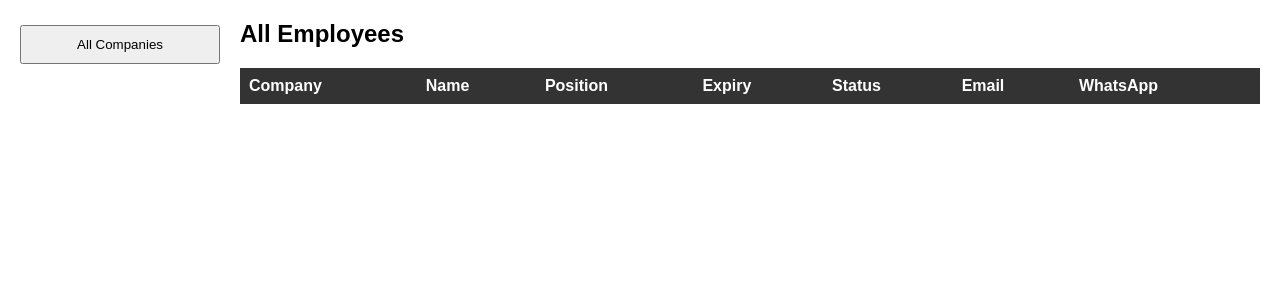
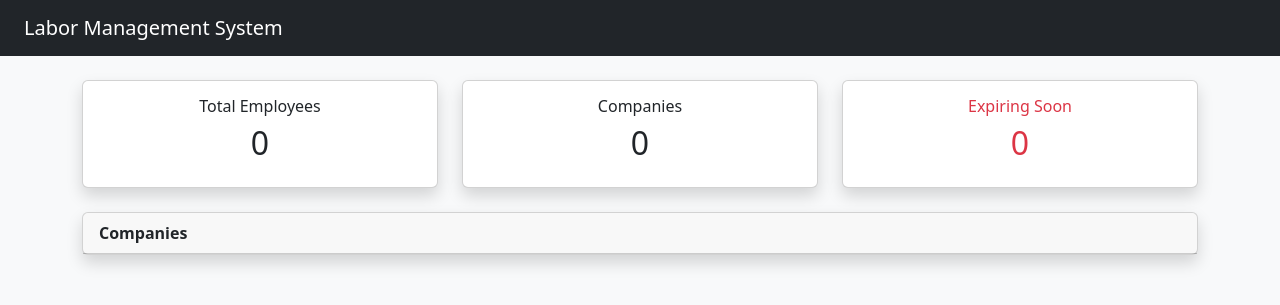
Before and after one commit to sharnik24/labor-dashboard, a Flask app: page / in a window 1280 px wide. Shown: the top 305 px of the page. Run offline with Flask 3, Linux system fonts and the light colour scheme; data that the repository does not hold is empty.

Commit message:
Update dashboard.html

```diff
--- a/templates/dashboard.html
+++ b/templates/dashboard.html
@@ -1,83 +1,72 @@
 <!DOCTYPE html>
 <html>
 <head>
-    <title>Labor Dashboard</title>
-    <style>
-        body { font-family: Arial, sans-serif; margin: 20px; }
-        .sidebar { float: left; width: 200px; }
-        .sidebar button { display: block; width: 100%; margin: 5px 0; padding: 10px; }
-        .content { margin-left: 220px; }
-        table { border-collapse: collapse; width: 100%; margin-top: 20px; }
-        th, td { border: 1px solid #333; padding: 8px; text-align: left; }
-        th { background: #333; color: #fff; }
-        .reminder { background: #fff3cd; padding: 10px; margin-bottom: 10px; }
-        .form-container { margin-top: 20px; padding: 10px; border: 1px solid #ccc; }
-        .form-container input { margin: 5px 0; padding: 5px; width: 100%; }
-    </style>
+    <title>Labor Management Dashboard</title>
+    <link href="https://cdn.jsdelivr.net/npm/bootstrap@5.3.2/dist/css/bootstrap.min.css" rel="stylesheet">
 </head>
-<body>
+<body class="bg-light">
 
-<div class="sidebar">
-    <button onclick="window.location='{{ url_for('dashboard') }}'">All Companies</button>
-    {% for comp in companies %}
-        <button onclick="window.location='{{ url_for('dashboard', company=comp) }}'">{{ comp }}</button>
-    {% endfor %}
+<nav class="navbar navbar-dark bg-dark px-4">
+    <span class="navbar-brand">Labor Management System</span>
+</nav>
+
+<div class="container mt-4">
+
+<!-- STATS -->
+<div class="row mb-4">
+    <div class="col-md-4">
+        <div class="card text-center shadow">
+            <div class="card-body">
+                <h6>Total Employees</h6>
+                <h2>{{ stats.total_employees }}</h2>
+            </div>
+        </div>
+    </div>
+    <div class="col-md-4">
+        <div class="card text-center shadow">
+            <div class="card-body">
+                <h6>Companies</h6>
+                <h2>{{ stats.total_companies }}</h2>
+            </div>
+        </div>
+    </div>
+    <div class="col-md-4">
+        <div class="card text-center shadow text-danger">
+            <div class="card-body">
+                <h6>Expiring Soon</h6>
+                <h2>{{ stats.expiring_soon }}</h2>
+            </div>
+        </div>
+    </div>
 </div>
 
-<div class="content">
-    <h2>All Employees{% if selected_company %} - {{ selected_company }}{% endif %}</h2>
-
-    {% if reminders %}
-    <div class="reminder">
-        {% for r in reminders %}
-            {{ r.Name }} ({{ r.Position }}) expires in {{ r.DaysLeft }} days ({{ r.Expiry }})<br>
+<!-- COMPANIES -->
+<div class="card shadow mb-4">
+    <div class="card-header fw-bold">Companies</div>
+    <ul class="list-group list-group-flush">
+        {% for c in companies %}
+        <li class="list-group-item d-flex justify-content-between">
+            {{ c }}
+            <a href="/employees/{{ c }}" class="btn btn-sm btn-primary">View</a>
+        </li>
         {% endfor %}
-    </div>
-    {% endif %}
-
-    {% if selected_company %}
-    <div class="form-container">
-        <h3>Add Employee to {{ selected_company }}</h3>
-        <form method="POST" action="{{ url_for('add_employee_route') }}">
-            <input type="hidden" name="company" value="{{ selected_company }}">
-            <input type="text" name="name" placeholder="Name" required>
-            <input type="text" name="position" placeholder="Position" required>
-            <input type="date" name="expiry" placeholder="Expiry Date" required>
-            <input type="text" name="status" placeholder="Status" required>
-            <input type="email" name="email" placeholder="Email">
-            <input type="text" name="whatsapp" placeholder="WhatsApp">
-            <input type="submit" value="Add Employee">
-        </form>
-    </div>
-    {% endif %}
-
-    <table>
-        <tr>
-            <th>Company</th>
-            <th>Name</th>
-            <th>Position</th>
-            <th>Expiry</th>
-            <th>Status</th>
-            <th>Email</th>
-            <th>WhatsApp</th>
-        </tr>
-        {% for emp in employees %}
-        <tr>
-            <td>{{ emp.Company }}</td>
-            <td>{{ emp.Name }}</td>
-            <td>{{ emp.Position }}</td>
-            <td>{{ emp.Expiry }}</td>
-            <td>{{ emp.Status }}</td>
-            <td>{{ emp.Email }}</td>
-            <td>{{ emp.WhatsApp }}</td>
-        </tr>
-        {% endfor %}
-    </table>
-
-    {% if selected_company and not employees %}
-        <p>No employees found for {{ selected_company }}.</p>
-    {% endif %}
+    </ul>
 </div>
 
+<!-- REMINDERS -->
+{% if reminders %}
+<div class="card shadow">
+    <div class="card-header bg-warning fw-bold">Expiry Alerts</div>
+    <ul class="list-group list-group-flush">
+        {% for r in reminders %}
+        <li class="list-group-item">
+            {{ r.Name }} ({{ r.Company }}) — {{ r.DaysLeft }} days left
+        </li>
+        {% endfor %}
+    </ul>
+</div>
+{% endif %}
+
+</div>
 </body>
 </html>
```
